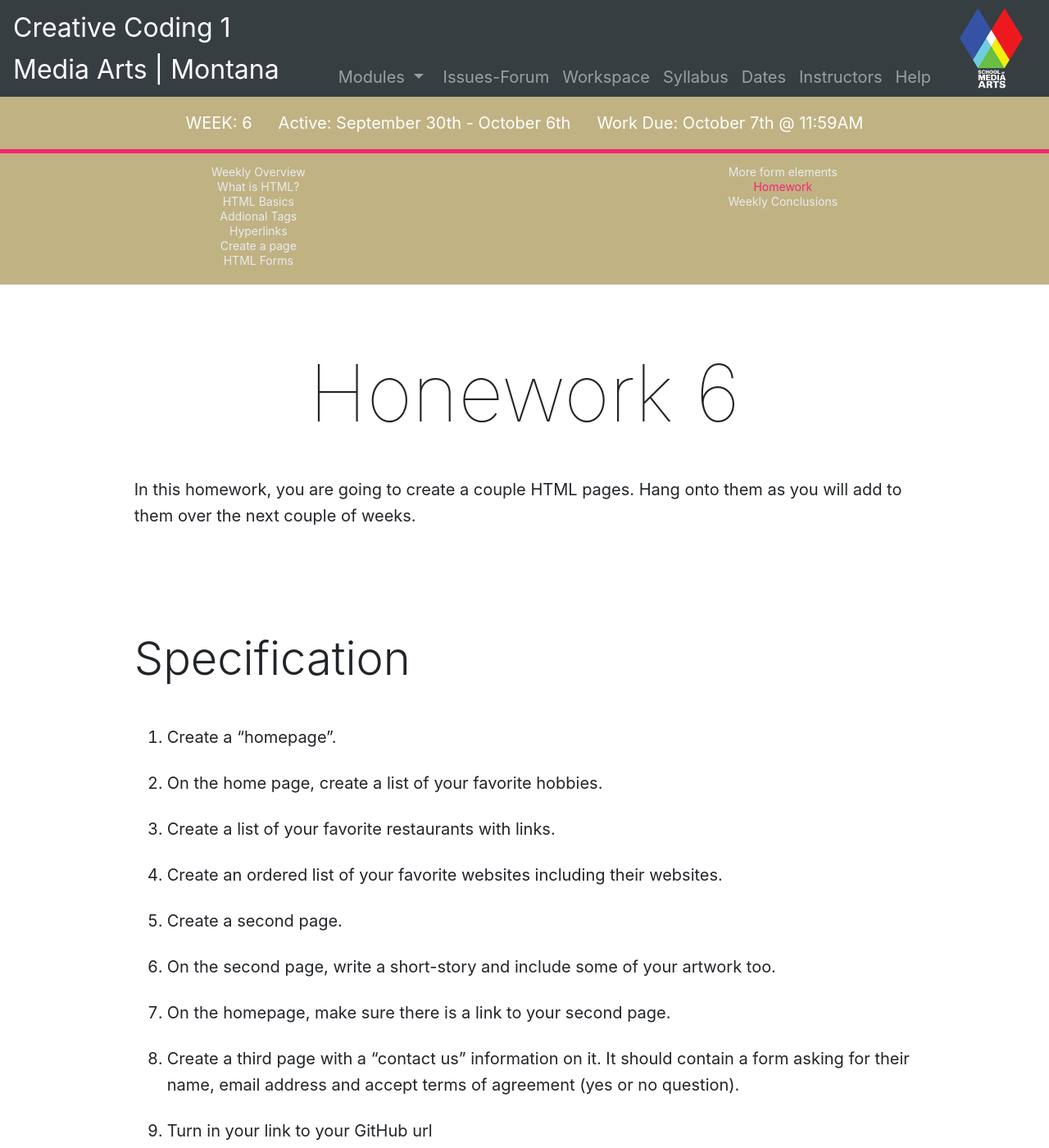
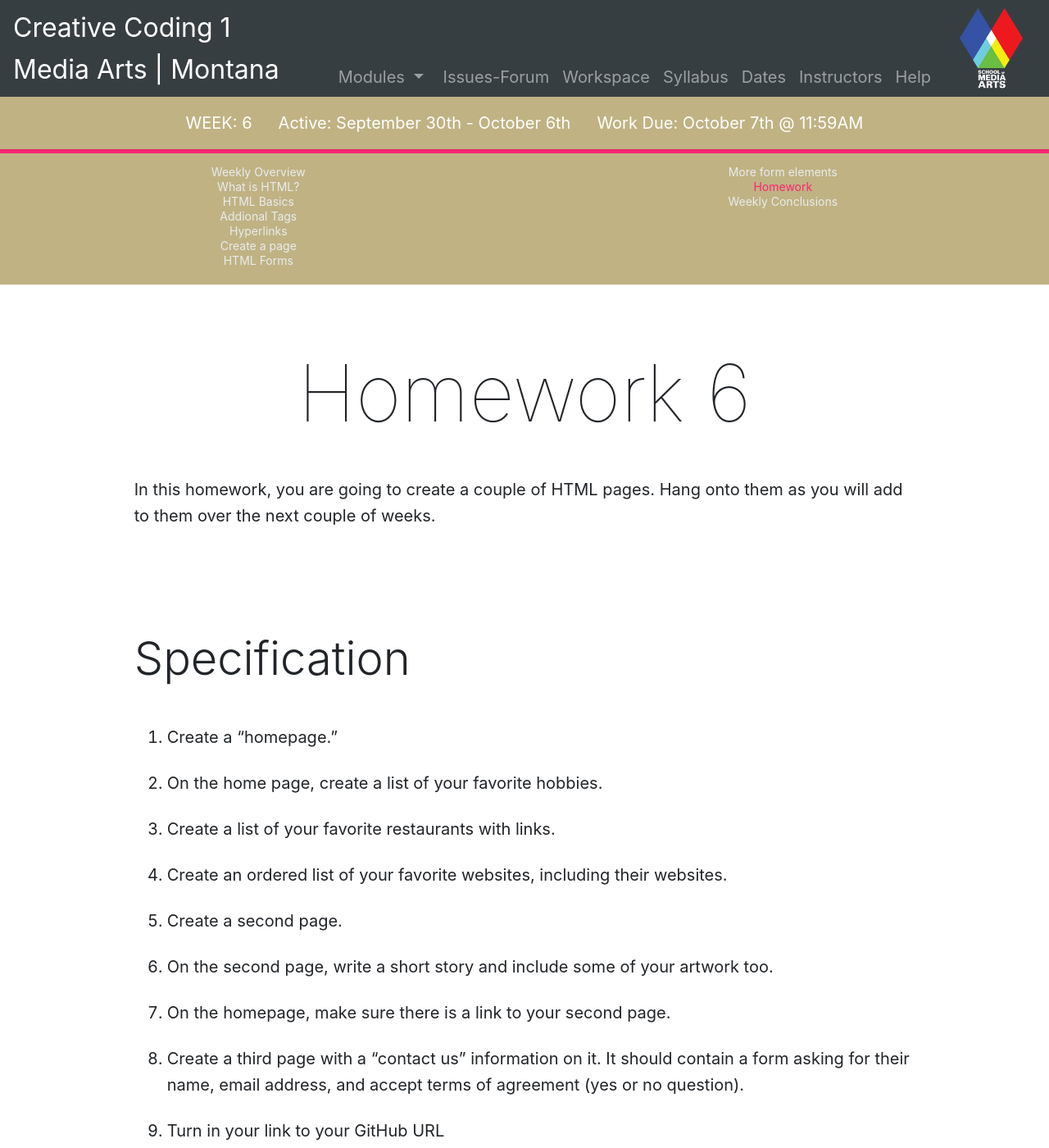
Before and after one commit to Montana-Media-Arts/creative-coding-1-Fall2019, a Jekyll site: the page built from modules/week-6/_posts/2017-01-25-homework.md, in a window 1280 px wide and 1400 px high. Shown: the whole window at 82% size. Built offline with Jekyll 4.4.1, drawn with Linux system fonts in a browser that asks for light colours; nearby versions of some CDN libraries; a script that is not in the unit is left out.

Commit message:
Update 2017-01-25-homework.md

```diff
--- a/modules/week-6/_posts/2017-01-25-homework.md
+++ b/modules/week-6/_posts/2017-01-25-homework.md
@@ -4,21 +4,21 @@ module: 6
 jotted: true
 ---
 
-# Honework 6
+# Homework 6
 
-In this homework, you are going to create a couple HTML pages.  Hang onto them as you will add to them over the next couple of weeks.
+In this homework, you are going to create a couple of HTML pages.  Hang onto them as you will add to them over the next couple of weeks.
 
 ## Specification
 
-1. Create a "homepage".
+1. Create a "homepage."
 2. On the home page, create a list of your favorite hobbies.
 3. Create a list of your favorite restaurants with links.
-4. Create an ordered list of your favorite websites including their websites.
+4. Create an ordered list of your favorite websites, including their websites.
 5. Create a second page.
-6. On the second page, write a short-story and include some of your artwork too.
+6. On the second page, write a short story and include some of your artwork too.
 7. On the homepage, make sure there is a link to your second page.
-8.  Create a third page with a "contact us" information on it.  It should contain a form asking for their name, email address and accept terms of agreement (yes or no question).
-9.  Turn in your link to your GitHub url
+8.  Create a third page with a "contact us" information on it.  It should contain a form asking for their name, email address, and accept terms of agreement (yes or no question).
+9.  Turn in your link to your GitHub URL
 10. This time, create a short video showing off your website as well.  Turn in that link too.
 
 <!-- video -->
```
